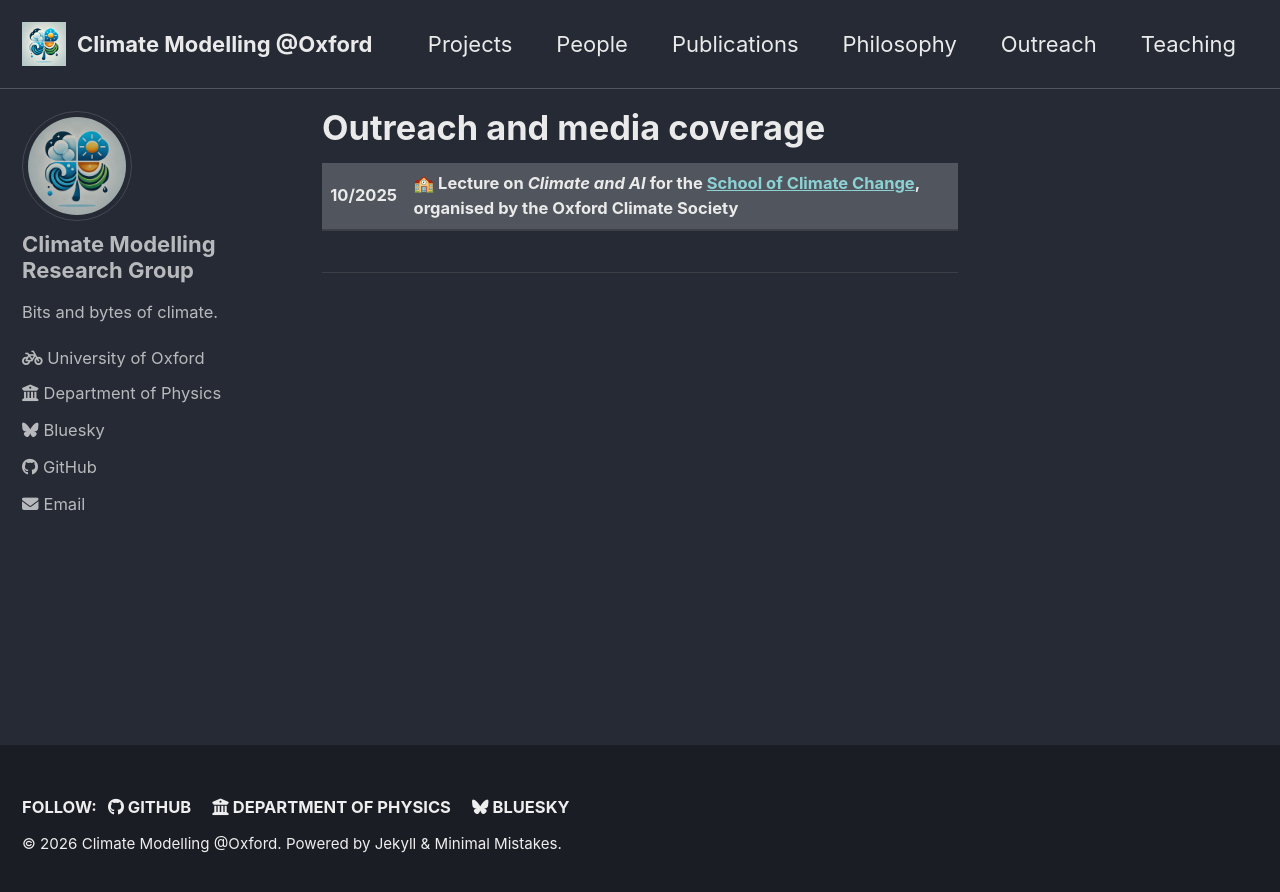
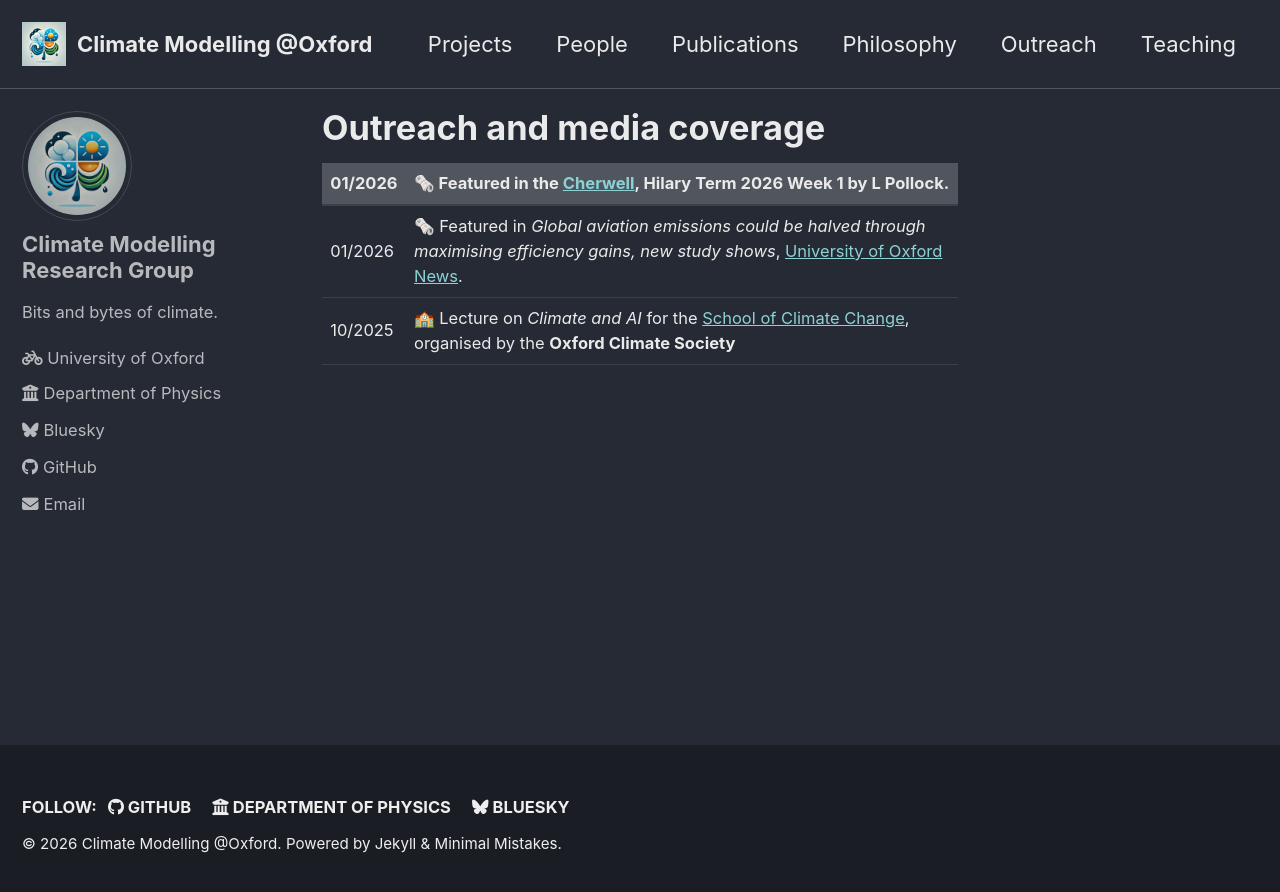
Before and after one commit to climate-modelling/climate-modelling.github.io, a Jekyll site: the page built from _pages/outreach.md, in a window 1280 px wide. Shown: the top 892 px of the page. Built offline with Jekyll 4.4.1, drawn with Linux system fonts in a browser that asks for light colours; cached includes are drawn as plain includes.

Commit message:
Update outreach.md with new features and events

```diff
--- a/_pages/outreach.md
+++ b/_pages/outreach.md
@@ -5,6 +5,7 @@ layout: archive
 author_profile: true
 ---
 
+|01/2026| 🗞️ Featured in the [Cherwell](https://cherwell.org/wp-content/uploads/2026/01/week-1-print-1.pdf), Hilary Term 2026 Week 1 by L Pollock.
+|-|-|
+|01/2026| 🗞️ Featured in _Global aviation emissions could be halved through maximising efficiency gains, new study shows_, [University of Oxford News](https://www.ox.ac.uk/news/2026-01-07-global-aviation-emissions-could-be-halved-through-maximising-efficiency-gains-new).
 |10/2025| 🏫 Lecture on _Climate and AI_ for the [School of Climate Change](https://oxfordclimatesociety.com/school-of-climate-change), organised by the __Oxford Climate Society__ |
-|-|-|
-| | |
```
